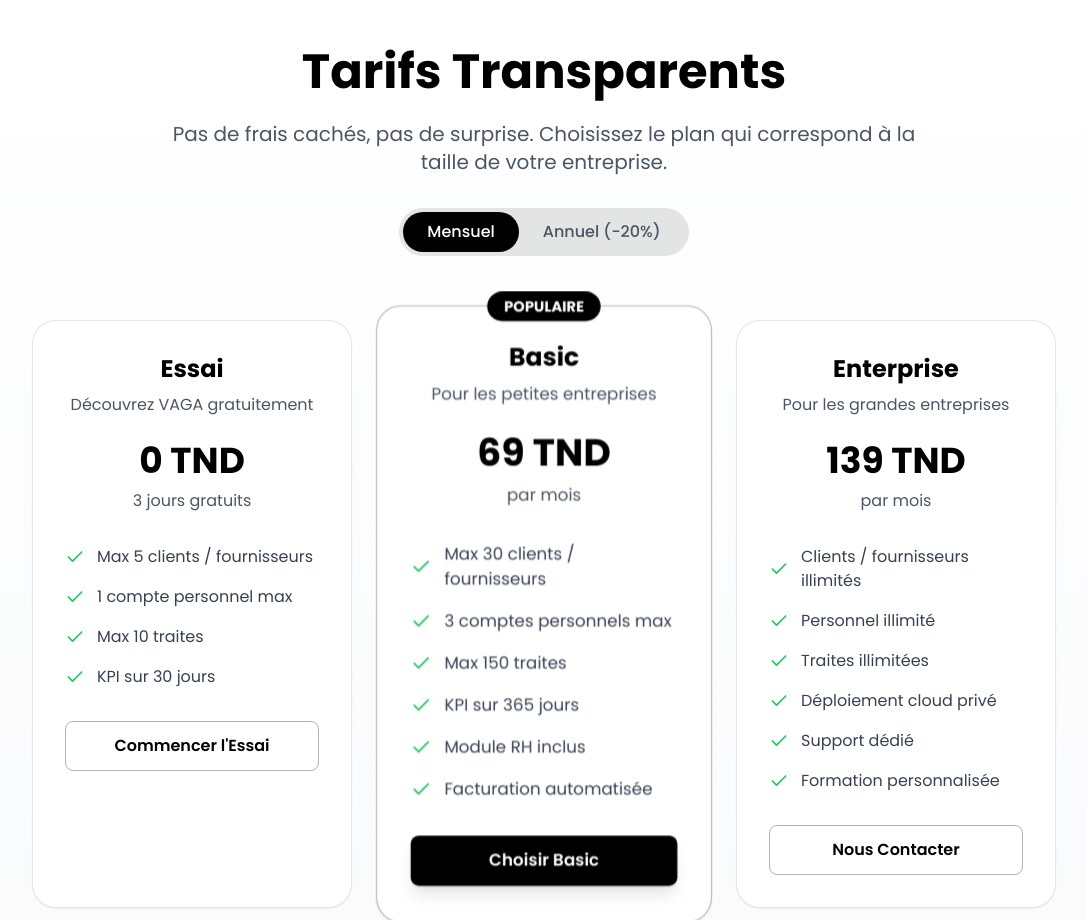
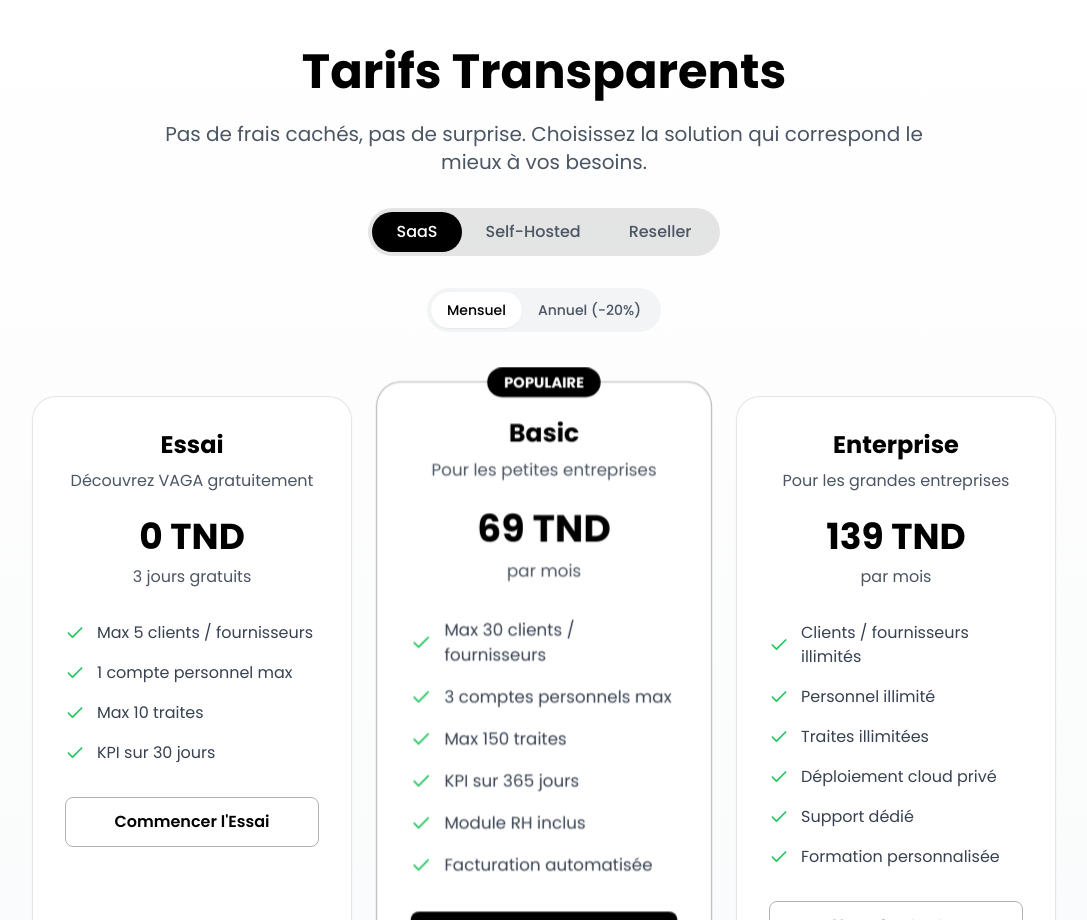
Before and after one commit to vaga-tn/vaga.tn, a Next.js app: page / in a window 1280 px wide. Shown: the part 2440-3360 px from the top of the page, without its empty margins (96-1183 px from the left). Built offline with nearby package versions, Linux system fonts and the light colour scheme.

Commit message:
chore: updated pricing section

```diff
--- a/src/components/PricingSection.tsx
+++ b/src/components/PricingSection.tsx
@@ -14,7 +14,7 @@
   featured?: boolean;
 }
 
-const plans: PricingPlan[] = [
+const saasPlans: PricingPlan[] = [
   {
     name: "Essai",
     description: "Découvrez VAGA gratuitement",
@@ -64,12 +64,71 @@
   }
 ];
 
+const selfHostedPlans: PricingPlan[] = [
+  {
+    name: "Self-Hosted",
+    description: "Installation sur vos serveurs",
+    price: 3900,
+    period: "paiement unique",
+    features: [
+      "Installation complète sur vos serveurs",
+      "Pas de limites d'utilisation",
+      "Contrôle total de vos données",
+      "Maintenance mensuelle en option",
+      "Pas de mises à jour incluses",
+      "Support technique initial"
+    ],
+    buttonText: "Nous Contacter",
+    buttonStyle: "secondary"
+  }
+];
+
+const resellerPlans: PricingPlan[] = [
+  {
+    name: "Reseller",
+    description: "Devenez revendeur VAGA",
+    price: 12900,
+    period: "licence complète",
+    features: [
+      "Code source complet",
+      "Formation complète sur l'hébergement",
+      "Documentation technique détaillée",
+      "Utilisez comme votre propre logiciel",
+      "Vendez sous votre marque",
+      "Support technique étendu"
+    ],
+    buttonText: "Nous Contacter",
+    buttonStyle: "primary"
+  }
+];
+
 export default function PricingSection() {
   const [isAnnual, setIsAnnual] = useState(false);
+  const [selectedCategory, setSelectedCategory] = useState<'saas' | 'selfhosted' | 'reseller'>('saas');
 
   const handlePlanSelection = (plan: PricingPlan) => {
     console.log(`Selected plan: ${plan.name}`);
     // Add your plan selection logic here
+  };
+
+  const getCurrentPlans = () => {
+    switch (selectedCategory) {
+      case 'saas':
+        return saasPlans;
+      case 'selfhosted':
+        return selfHostedPlans;
+      case 'reseller':
+        return resellerPlans;
+      default:
+        return saasPlans;
+    }
+  };
+
+  const formatPrice = (price: number) => {
+    if (selectedCategory === 'saas' && isAnnual && price > 0) {
+      return Math.round(price * 0.8);
+    }
+    return price;
   };
 
   return (
@@ -80,28 +139,59 @@
             Tarifs Transparents
           </h2>
           <p className="text-xl text-gray-600 max-w-3xl mx-auto">
-            Pas de frais cachés, pas de surprise. Choisissez le plan qui correspond à la taille de votre entreprise.
+            Pas de frais cachés, pas de surprise. Choisissez la solution qui correspond le mieux à vos besoins.
           </p>
+
+          <div className='flex flex-col gap-4 items-center'>
+            {/* Category Selection */}
             <div className="mt-8 inline-flex items-center bg-black/10 rounded-full p-1 backdrop-blur-sm">
               <button
-              className={`px-6 py-2 rounded-full font-medium transition-all ${!isAnnual ? 'bg-black text-white' : 'text-gray-600 hover:text-black'
+                className={`px-6 py-2 rounded-full font-medium transition-all ${selectedCategory === 'saas' ? 'bg-black text-white' : 'text-gray-600 hover:text-black'
+                  }`}
+                onClick={() => setSelectedCategory('saas')}
+              >
+                SaaS
+              </button>
+              <button
+                className={`px-6 py-2 rounded-full font-medium transition-all ${selectedCategory === 'selfhosted' ? 'bg-black text-white' : 'text-gray-600 hover:text-black'
+                  }`}
+                onClick={() => setSelectedCategory('selfhosted')}
+              >
+                Self-Hosted
+              </button>
+              <button
+                className={`px-6 py-2 rounded-full font-medium transition-all ${selectedCategory === 'reseller' ? 'bg-black text-white' : 'text-gray-600 hover:text-black'
+                  }`}
+                onClick={() => setSelectedCategory('reseller')}
+              >
+                Reseller
+              </button>
+            </div>
+
+            {/* Monthly/Annual Toggle - Only show for SaaS */}
+            {selectedCategory === 'saas' && (
+              <div className="mt-4 inline-flex items-center bg-gray-100 rounded-full p-1">
+                <button
+                  className={`px-4 py-2 rounded-full font-medium transition-all text-sm ${!isAnnual ? 'bg-white text-black shadow-sm' : 'text-gray-600 hover:text-black'
                     }`}
                   onClick={() => setIsAnnual(false)}
                 >
                   Mensuel
                 </button>
                 <button
-              className={`px-6 py-2 rounded-full font-medium transition-all ${isAnnual ? 'bg-black text-white' : 'text-gray-600 hover:text-black'
+                  className={`px-4 py-2 rounded-full font-medium transition-all text-sm ${isAnnual ? 'bg-white text-black shadow-sm' : 'text-gray-600 hover:text-black'
                     }`}
                   onClick={() => setIsAnnual(true)}
                 >
                   Annuel (-20%)
                 </button>
               </div>
+            )}
+          </div>
         </div>
 
-        <div className="grid md:grid-cols-3 gap-8 max-w-5xl mx-auto">
-          {plans.map((plan, index) => (
+        <div className={`grid gap-8 max-w-5xl mx-auto ${getCurrentPlans().length === 1 ? 'md:grid-cols-1 max-w-md' : getCurrentPlans().length === 2 ? 'md:grid-cols-2 max-w-3xl' : 'md:grid-cols-3'}`}>
+          {getCurrentPlans().map((plan, index) => (
             <div
               key={index}
               className={`relative bg-white/95 backdrop-blur-lg border border-black/10 p-8 rounded-3xl hover:bg-white hover:border-black/30 hover:scale-105 transition-all duration-300 shadow-sm ${plan.featured ? 'bg-white border-black/30 scale-105' : ''
@@ -110,7 +200,7 @@
               {plan.featured && (
                 <div className="absolute -top-3 left-1/2 transform -translate-x-1/2">
                   <span className="bg-black text-white px-4 py-1 rounded-full text-sm font-bold">
-                    POPULAIRE
+                    {selectedCategory === 'reseller' ? 'RECOMMANDÉ' : 'POPULAIRE'}
                   </span>
                 </div>
               )}
@@ -119,7 +209,7 @@
                 <h3 className="text-2xl font-bold mb-2 text-black">{plan.name}</h3>
                 <p className="text-gray-600 mb-6">{plan.description}</p>
                 <div className="text-4xl font-bold mb-2 text-black">
-                  {plan.price === 0 ? '0 TND' : `${isAnnual ? Math.round(plan.price * 0.8) : plan.price} TND`}
+                  {plan.price === 0 ? '0 TND' : `${formatPrice(plan.price).toLocaleString()} TND`}
                 </div>
                 <div className="text-gray-600">{plan.period}</div>
               </div>
@@ -147,12 +237,36 @@
         </div>
 
         <div className="text-center mt-12">
+          {selectedCategory === 'saas' && (
+            <>
               <p className="text-gray-600 mb-4">
                 Tous les prix sont en TND et hors taxes • Garantie satisfait ou remboursé 30 jours
               </p>
               <p className="text-sm text-gray-500">
                 Paiement sécurisé par carte bancaire tunisienne ou virement
               </p>
+            </>
+          )}
+          {selectedCategory === 'selfhosted' && (
+            <>
+              <p className="text-gray-600 mb-4">
+                Installation et configuration incluses • Maintenance mensuelle optionnelle
+              </p>
+              <p className="text-sm text-gray-500">
+                Contactez-nous pour un devis personnalisé et planifier l'installation
+              </p>
+            </>
+          )}
+          {selectedCategory === 'reseller' && (
+            <>
+              <p className="text-gray-600 mb-4">
+                Formation et support inclus • Licence perpétuelle
+              </p>
+              <p className="text-sm text-gray-500">
+                Devenez partenaire officiel VAGA et développez votre activité
+              </p>
+            </>
+          )}
         </div>
       </div>
     </section>
```
Lines whose indentation alone changed are shown as unchanged.
